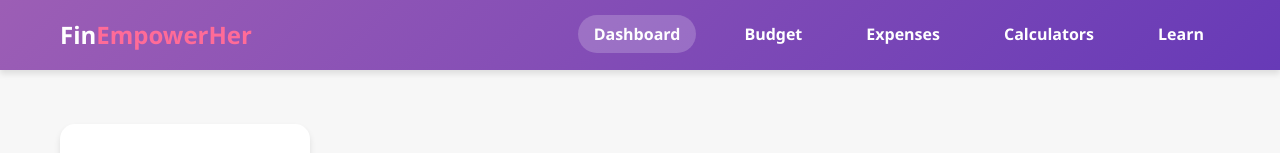
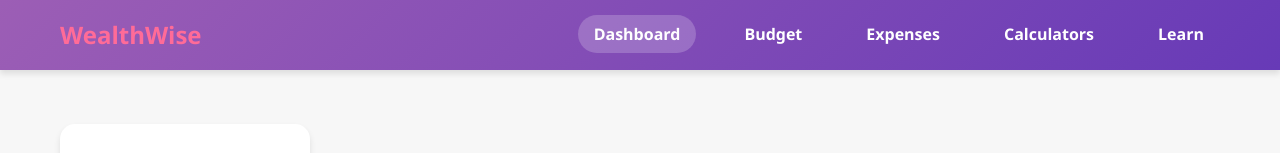
Before and after one commit to RutujaWaghire/Wealthwise, a plain HTML site: page index.html in a window 1280 px wide. Shown: the top 153 px of the page. Drawn offline with Linux system fonts and the light colour scheme.

Commit message:
Update index.html

```diff
--- a/index.html
+++ b/index.html
@@ -513,7 +513,7 @@
     <header>
         <div class="container">
             <div class="header-content">
-                <div class="logo">Fin<span>EmpowerHer</span></div>
+                <div class="logo"><span>WealthWise</span></div>
                 <nav>
                     <ul>
                         <li><a href="#" class="active">Dashboard</a></li>
```
